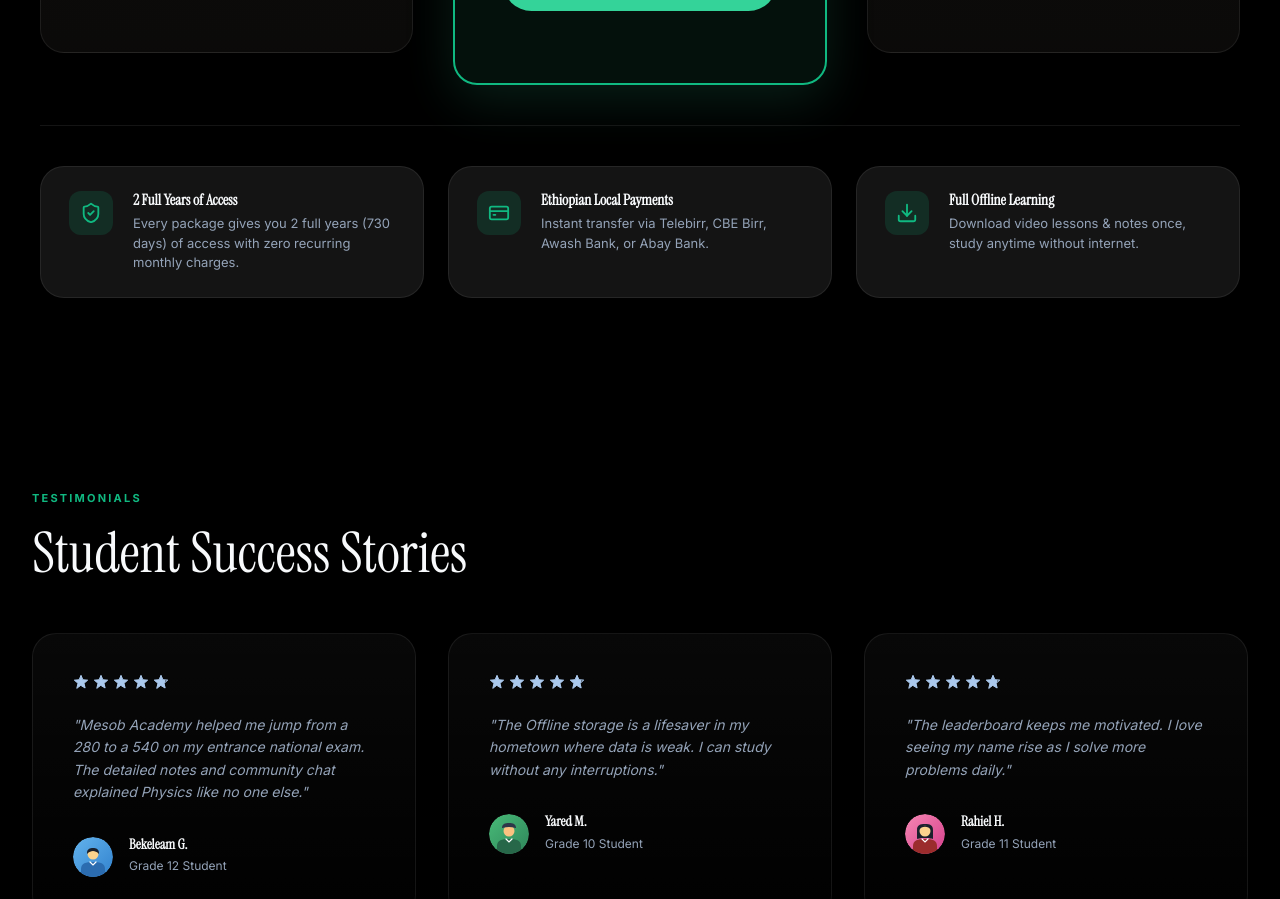
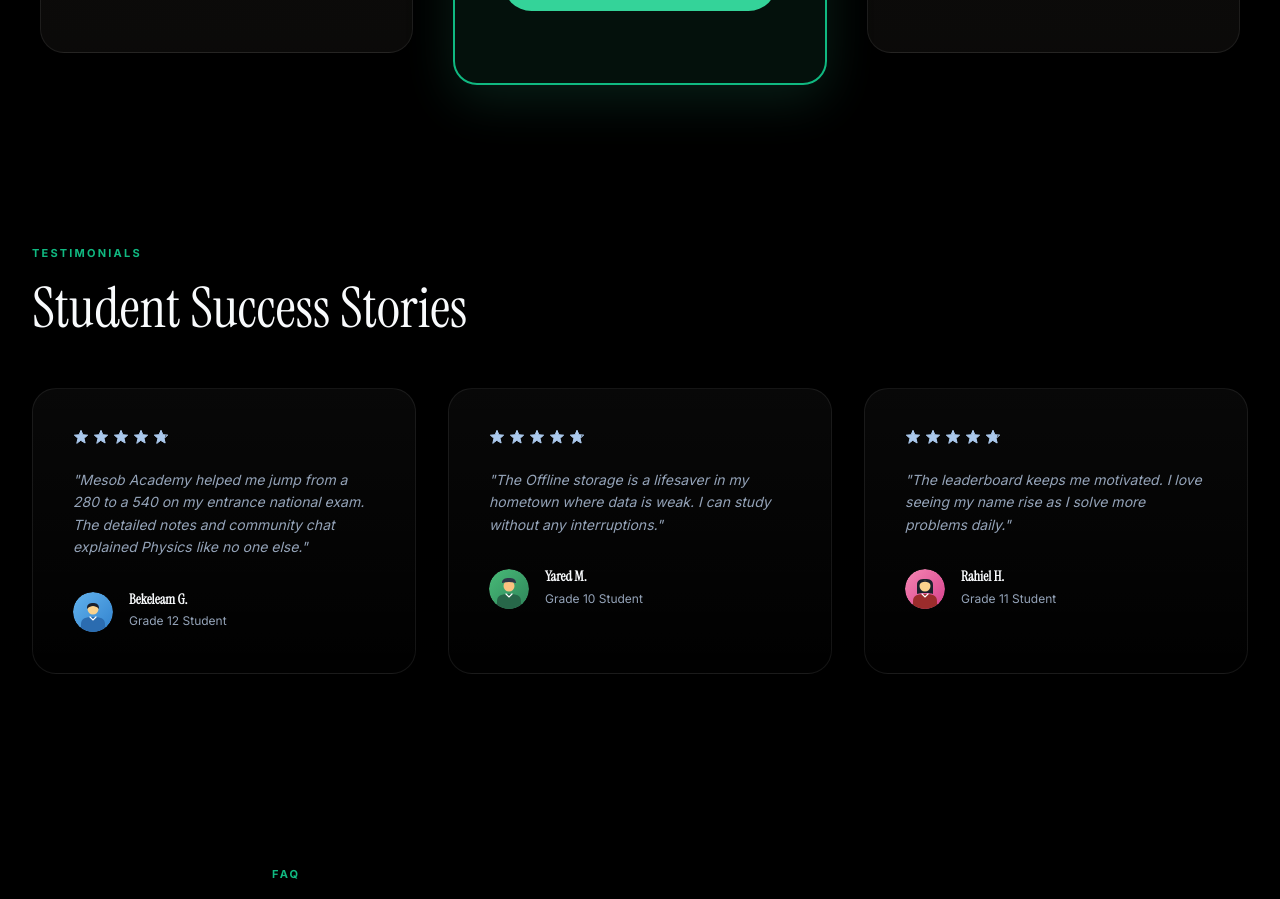
Before and after one commit to abii16/Mesob_Academy, a React (Vite) app: page / in a window 1280 px wide. Shown: the part 4420-5319 px from the top of the page. Built offline with nearby package versions, Linux system fonts and the light colour scheme.

Commit message:
fix(pricing): remove value guarantee cards section below pricing tables

```diff
--- a/src/components/sections/Pricing.jsx
+++ b/src/components/sections/Pricing.jsx
@@ -1,6 +1,6 @@
 import React from 'react';
 import { motion } from 'framer-motion';
-import { CheckCircle2, ShieldCheck, CreditCard, Download } from 'lucide-react';
+import { CheckCircle2 } from 'lucide-react';
 import '../../styles/sections/Pricing.css';
 
 const Pricing = ({ triggerToast, language }) => {
@@ -45,14 +45,7 @@
 
       choosePlan: "Choose Plan",
       goPremium: "Get 2-Year Pass",
-      toastMsg: "Please download our mobile app to subscribe.",
-
-      guarantee1Title: "2 Full Years of Access",
-      guarantee1Desc: "Every package gives you 2 full years (730 days) of access with zero recurring monthly charges.",
-      guarantee2Title: "Ethiopian Local Payments",
-      guarantee2Desc: "Instant transfer via Telebirr, CBE Birr, Awash Bank, or Abay Bank.",
-      guarantee3Title: "Full Offline Learning",
-      guarantee3Desc: "Download video lessons & notes once, study anytime without internet."
+      toastMsg: "Please download our mobile app to subscribe."
     },
     am: {
       subtitle: "ግልጽ እና ተመጣጣኝ ክፍያዎች",
@@ -94,14 +87,7 @@
 
       choosePlan: "ጥቅል ይምረጡ",
       goPremium: "የ2 ዓመት ጥቅል ያግኙ",
-      toastMsg: "እባክዎ ለመመዝገብ የሞባይል መተግበሪያችንን ያውርዱ።",
-
-      guarantee1Title: "የ2 ዓመት ሙሉ ተጠቃሚነት",
-      guarantee1Desc: "እያንዳንዱ ጥቅል ለ2 ዓመት (730 ቀናት) ሙሉ የሚያገለግል ሲሆን ተደጋጋሚ ወርሃዊ ክፍያ የለውም።",
-      guarantee2Title: "ቀላል የሀገር ውስጥ ክፍያዎች",
-      guarantee2Desc: "በቴሌብር፣ በኢትዮጵያ ንግድ ባንክ (CBE)፣ በአዋሽ ወይም በአባይ ባንክ ይክፈሉ።",
-      guarantee3Title: "ሙሉ ከመስመር ውጭ (Offline)",
-      guarantee3Desc: "ቪዲዮዎችንና ማስታወሻዎችን አንዴ በማውረድ ያለ ኢንተርኔት ያጥኑ።"
+      toastMsg: "እባክዎ ለመመዝገብ የሞባይል መተግበሪያችንን ያውርዱ።"
     }
   };
 
@@ -239,37 +225,6 @@
             </button>
           </motion.div>
         </div>
-
-        {/* Value & Trust Guarantees */}
-        <motion.div
-          initial={{ opacity: 0, y: 20 }}
-          whileInView={{ opacity: 1, y: 0 }}
-          viewport={{ once: true }}
-          transition={{ delay: 0.3 }}
-          className="pricing-guarantees-grid"
-        >
-          <div className="pricing-guarantee-card">
-            <div className="guarantee-icon"><ShieldCheck size={22} /></div>
-            <div className="guarantee-content">
-              <h4>{currentT.guarantee1Title}</h4>
-              <p>{currentT.guarantee1Desc}</p>
-            </div>
-          </div>
-          <div className="pricing-guarantee-card">
-            <div className="guarantee-icon"><CreditCard size={22} /></div>
-            <div className="guarantee-content">
-              <h4>{currentT.guarantee2Title}</h4>
-              <p>{currentT.guarantee2Desc}</p>
-            </div>
-          </div>
-          <div className="pricing-guarantee-card">
-            <div className="guarantee-icon"><Download size={22} /></div>
-            <div className="guarantee-content">
-              <h4>{currentT.guarantee3Title}</h4>
-              <p>{currentT.guarantee3Desc}</p>
-            </div>
-          </div>
-        </motion.div>
       </div>
     </section>
   );
--- a/src/styles/sections/Pricing.css
+++ b/src/styles/sections/Pricing.css
@@ -200,63 +200,3 @@
   border-color: var(--color-primary);
   color: #0b0b0c;
 }
-
-/* Value & Trust Guarantees Strip */
-.pricing-guarantees-grid {
-  display: grid;
-  grid-template-columns: 1fr;
-  gap: 1.5rem;
-  max-width: 1200px;
-  margin: 4.5rem auto 0;
-  padding-top: 2.5rem;
-  border-top: 1px solid var(--border-color);
-}
-
-@media (min-width: 768px) {
-  .pricing-guarantees-grid {
-    grid-template-columns: repeat(3, 1fr);
-  }
-}
-
-.pricing-guarantee-card {
-  display: flex;
-  align-items: flex-start;
-  gap: 1.25rem;
-  padding: 1.5rem 1.75rem;
-  background: var(--color-surface-container);
-  border: 1px solid var(--border-color);
-  border-radius: var(--radius-lg);
-  backdrop-filter: blur(16px);
-  transition: var(--transition-smooth);
-}
-
-.pricing-guarantee-card:hover {
-  border-color: rgba(255, 255, 255, 0.15);
-  transform: translateY(-2px);
-}
-
-.guarantee-icon {
-  display: flex;
-  align-items: center;
-  justify-content: center;
-  width: 44px;
-  height: 44px;
-  flex-shrink: 0;
-  border-radius: var(--radius-md);
-  background: var(--color-primary-container);
-  color: var(--color-primary);
-}
-
-.guarantee-content h4 {
-  font-size: 15px;
-  font-weight: 600;
-  color: var(--text-primary);
-  margin-bottom: 0.35rem;
-}
-
-.guarantee-content p {
-  font-size: 13px;
-  line-height: 1.5;
-  color: var(--text-secondary);
-  margin: 0;
-}
```
